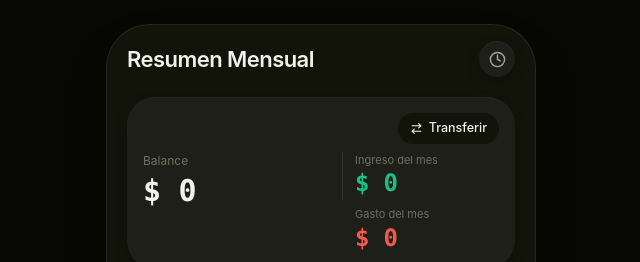
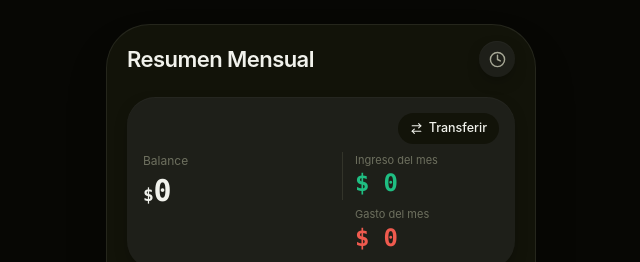
Before and after one commit to IgnacioGraciano/Registro-gastos, a Next.js app: page / in a window 1280 px wide. Shown: the top 262 px of the page, without its empty margins (319-959 px from the left). Built offline with nearby package versions, Linux system fonts and the light colour scheme.

Commit message:
Actualizacion Categorias y Historial
Se intento resolver la reorganizacion en la categorizacion y se personalizo el historial de las categorias

```diff
--- a/src/app/nueva-carga/page.tsx
+++ b/src/app/nueva-carga/page.tsx
@@ -11,6 +11,7 @@ import {
 } from "@/lib/db";
 import { ayerISO, hoyISO } from "@/lib/format";
 import { obtenerIconoCategoria } from "@/lib/icons";
+import { useCategoriasOrdenadas } from "@/lib/useCategoriasOrdenadas";
 import { categoriaAplicaA } from "@/lib/categoria-filtros";
 
 type Tecla =
@@ -54,7 +55,7 @@ const ESTADO_INICIAL = {
 
 export default function NuevaCargaPage() {
   const billeteras = useCollection(billeterasRepo);
-  const categorias = useCollection(categoriasRepo);
+  const categorias = useCategoriasOrdenadas();
 
   const [raw, setRaw] = useState(ESTADO_INICIAL.raw);
   const [tipo, setTipo] = useState<"gasto" | "ingreso">(ESTADO_INICIAL.tipo);
--- a/src/components/configuracion/CategoriasOverlay.tsx
+++ b/src/components/configuracion/CategoriasOverlay.tsx
@@ -3,6 +3,7 @@
 import { useState } from "react";
 import { ChevronDown, ChevronLeft, ChevronUp, Pencil, Plus, Trash2 } from "lucide-react";
 import { categoriasRepo, useCollection, NOMBRE_CATEGORIA_TRANSFERENCIA, type Categoria } from "@/lib/db";
+import { useCategoriasOrdenadas } from "@/lib/useCategoriasOrdenadas";
 import { categoriaAplicaA, obtenerColorCategoria } from "@/lib/categoria-filtros";
 import { obtenerIconoCategoria } from "@/lib/icons";
 import CategoriaFormSheet from "./CategoriaFormSheet";
@@ -13,17 +14,16 @@ interface Props {
 }
 
 export default function CategoriasOverlay({ abierto, onCerrar }: Props) {
-  const categorias = useCollection(categoriasRepo);
+  const categorias = useCategoriasOrdenadas();
   const [tipoActivo, setTipoActivo] = useState<"gasto" | "ingreso">("gasto");
   const [formAbierto, setFormAbierto] = useState(false);
   const [categoriaEditando, setCategoriaEditando] = useState<Categoria | null>(null);
 
   if (!abierto) return null;
 
-  // Ordenar por campo orden (retrocompatible: sin orden van al final)
-  const categoriasDelTipo = [...categorias]
-    .filter((c) => c.nombre !== NOMBRE_CATEGORIA_TRANSFERENCIA && categoriaAplicaA(c, tipoActivo))
-    .sort((a, b) => (a.orden ?? Infinity) - (b.orden ?? Infinity));
+  const categoriasDelTipo = categorias.filter(
+    (c) => c.nombre !== NOMBRE_CATEGORIA_TRANSFERENCIA && categoriaAplicaA(c, tipoActivo)
+  );
 
   function abrirCreacion() {
     setCategoriaEditando(null);
--- a/src/components/dashboard/BalanceResumen.tsx
+++ b/src/components/dashboard/BalanceResumen.tsx
@@ -50,11 +50,14 @@ export default function BalanceResumen() {
         <div className="flex min-w-0 flex-[1.3] flex-col justify-center">
           <p className="text-[12px] text-ink-faint">Balance</p>
           {(() => {
-            const texto = (balance < 0 ? "-" : "") + formatMonto(Math.abs(balance), moneda);
-            const tamano = texto.length <= 10 ? "text-[30px]" : texto.length <= 13 ? "text-[24px]" : "text-[20px]";
+            // Separo el signo + símbolo del número puro para que sean más chicos
+            const abs = Math.abs(balance);
+            const numStr = new Intl.NumberFormat("es-AR", { maximumFractionDigits: 0 }).format(abs);
+            const tamano = numStr.length <= 7 ? "text-[30px]" : numStr.length <= 10 ? "text-[24px]" : "text-[20px]";
             return (
-              <p className={`figure-amount mt-0.5 break-all font-bold leading-tight ${tamano} ${colorBalance}`}>
-                {texto}
+              <p className={`figure-amount mt-0.5 font-bold leading-tight ${tamano} ${colorBalance}`}>
+                <span className="text-[0.6em]">{balance < 0 ? "-$" : "$"}</span>
+                {numStr}
               </p>
             );
           })()}
--- a/src/components/dashboard/DistribucionCategorias.tsx
+++ b/src/components/dashboard/DistribucionCategorias.tsx
@@ -12,10 +12,11 @@ import { agruparPorCategoria, inicioDeMes } from "@/lib/dashboard";
 import { formatMonto } from "@/lib/format";
 import { obtenerIconoCategoria } from "@/lib/icons";
 import { obtenerColorCategoria } from "@/lib/categoria-filtros";
+import { useCategoriasOrdenadas } from "@/lib/useCategoriasOrdenadas";
 import HistorialCompletoOverlay from "./HistorialCompletoOverlay";
 
 export default function DistribucionCategorias() {
-  const categorias = useCollection(categoriasRepo);
+  const categorias = useCategoriasOrdenadas();
   const transacciones = useCollection(transaccionesRepo);
   const moneda = useMoneda();
   const [tipo, setTipo] = useState<"gasto" | "ingreso">("gasto");
@@ -113,6 +114,7 @@ export default function DistribucionCategorias() {
         onCerrar={() => setCategoriaAbierta(null)}
         categoriaId={categoriaAbierta?.id}
         tituloFiltro={categoriaAbierta?.nombre}
+        soloMesActual
       />
     </section>
   );
--- a/src/components/dashboard/EditarMovimientoSheet.tsx
+++ b/src/components/dashboard/EditarMovimientoSheet.tsx
@@ -11,6 +11,7 @@ import {
   type Transaccion,
 } from "@/lib/db";
 import { ayerISO, hoyISO } from "@/lib/format";
+import { useCategoriasOrdenadas } from "@/lib/useCategoriasOrdenadas";
 import { categoriaAplicaA } from "@/lib/categoria-filtros";
 import { obtenerIconoCategoria } from "@/lib/icons";
 import BottomSheet from "@/components/BottomSheet";
@@ -24,7 +25,7 @@ type OpcionFecha = "hoy" | "ayer" | "otra";
 
 export default function EditarMovimientoSheet({ transaccion, onCerrar }: Props) {
   const billeteras = useCollection(billeterasRepo);
-  const categorias = useCollection(categoriasRepo);
+  const categorias = useCategoriasOrdenadas();
 
   const [tipo, setTipo] = useState<"gasto" | "ingreso">("gasto");
   const [montoStr, setMontoStr] = useState("");
--- a/src/components/estadisticas/GraficoComparativo.tsx
+++ b/src/components/estadisticas/GraficoComparativo.tsx
@@ -6,6 +6,7 @@ import { agruparPorCategoria, rangoDePeriodo, type ResumenPeriodo } from "@/lib/
 import { formatMonto, type Moneda } from "@/lib/format";
 import { obtenerIconoCategoria } from "@/lib/icons";
 import { obtenerColorCategoria } from "@/lib/categoria-filtros";
+import HistorialCompletoOverlay from "@/components/dashboard/HistorialCompletoOverlay";
 
 interface Props {
   periodos: ResumenPeriodo[];
@@ -26,6 +27,7 @@ export default function GraficoComparativo({
 }: Props) {
   const [seleccionado, setSeleccionado] = useState(periodos.length - 1);
   const [tipoDetalle, setTipoDetalle] = useState<"gasto" | "ingreso">("gasto");
+  const [historialCategoria, setHistorialCategoria] = useState<{ id: string; nombre: string } | null>(null);
 
   const maxValor = Math.max(1, ...periodos.flatMap((p) => [p.ingreso, p.gasto]));
   const actual = periodos[seleccionado] ?? periodos[periodos.length - 1];
@@ -187,7 +189,12 @@ export default function GraficoComparativo({
                 const Icono = obtenerIconoCategoria(d.categoria.icono);
                 const color = obtenerColorCategoria(d.categoria, categorias);
                 return (
-                  <div key={d.categoria.id} className="flex items-center gap-2.5">
+                  <button
+                    key={d.categoria.id}
+                    type="button"
+                    onClick={() => setHistorialCategoria({ id: d.categoria.id, nombre: d.categoria.nombre })}
+                    className="ios-press flex items-center gap-2.5 rounded-ios p-1.5 text-left"
+                  >
                     <span
                       className="flex h-7 w-7 shrink-0 items-center justify-center rounded-full"
                       style={{ backgroundColor: `${color}33`, color }}
@@ -203,13 +210,24 @@ export default function GraficoComparativo({
                     <span className="figure-amount shrink-0 text-[13px] font-semibold text-ink">
                       {formatMonto(d.monto, moneda)}
                     </span>
-                  </div>
+                  </button>
                 );
               })}
             </div>
           )}
         </div>
       )}
+
+      {/* Historial filtrado por categoría del período seleccionado */}
+      {actual && (
+        <HistorialCompletoOverlay
+          abierto={historialCategoria !== null}
+          onCerrar={() => setHistorialCategoria(null)}
+          categoriaId={historialCategoria?.id}
+          tituloFiltro={historialCategoria ? `${historialCategoria.nombre} · ${actual.etiqueta}` : undefined}
+          desdeHasta={actual ? rangoDePeriodo(actual.clave) : undefined}
+        />
+      )}
     </div>
   );
 }
--- a/src/components/suscripciones/NuevaSuscripcionModal.tsx
+++ b/src/components/suscripciones/NuevaSuscripcionModal.tsx
@@ -10,6 +10,7 @@ import {
   NOMBRE_CATEGORIA_TRANSFERENCIA,
 } from "@/lib/db";
 import { hoyISO } from "@/lib/format";
+import { useCategoriasOrdenadas } from "@/lib/useCategoriasOrdenadas";
 import { categoriaAplicaA } from "@/lib/categoria-filtros";
 import { obtenerIconoCategoria } from "@/lib/icons";
 
@@ -28,7 +29,7 @@ export default function NuevaSuscripcionModal({ abierto, onCerrar }: Props) {
   const billeteras = useCollection(billeterasRepo);
   // Una suscripción siempre se debita como "gasto": se excluye la categoría de sistema
   // Transferencia y las categorías creadas específicamente para ingresos.
-  const categorias = useCollection(categoriasRepo).filter(
+  const categorias = useCategoriasOrdenadas().filter(
     (c) => c.nombre !== NOMBRE_CATEGORIA_TRANSFERENCIA && categoriaAplicaA(c, "gasto")
   );
 
--- a/src/lib/db/categorias.ts
+++ b/src/lib/db/categorias.ts
@@ -51,9 +51,12 @@ export const categoriasRepo = {
    * Las categorías que no estén en el array (ej. la de Transferencia) no se tocan.
    */
   reordenar(idsEnOrden: string[]): void {
-    idsEnOrden.forEach((id, index) => {
-      base.update(id, { orden: index });
+    const todas = base.getAll();
+    const actualizadas = todas.map((c) => {
+      const nuevoOrden = idsEnOrden.indexOf(c.id);
+      return nuevoOrden === -1 ? c : { ...c, orden: nuevoOrden };
     });
+    base.replaceAll(actualizadas);
   },
 
   /**
--- /dev/null
+++ b/src/lib/useCategoriasOrdenadas.ts
@@ -0,0 +1,14 @@
+"use client";
+
+import { categoriasRepo, useCollection, type Categoria } from "@/lib/db";
+
+/**
+ * Igual que useCollection(categoriasRepo) pero devuelve las categorías
+ * ordenadas por el campo `orden` (retrocompatible: las que no tienen
+ * orden van al final). Usar en cualquier componente donde el orden
+ * visible importa (grillas, selectores, listas).
+ */
+export function useCategoriasOrdenadas(): Categoria[] {
+  const categorias = useCollection(categoriasRepo);
+  return [...categorias].sort((a, b) => (a.orden ?? Infinity) - (b.orden ?? Infinity));
+}
```
Also changed, not shown: src/components/dashboard/HistorialCompletoOverlay.tsx (+18 -9 lines).
